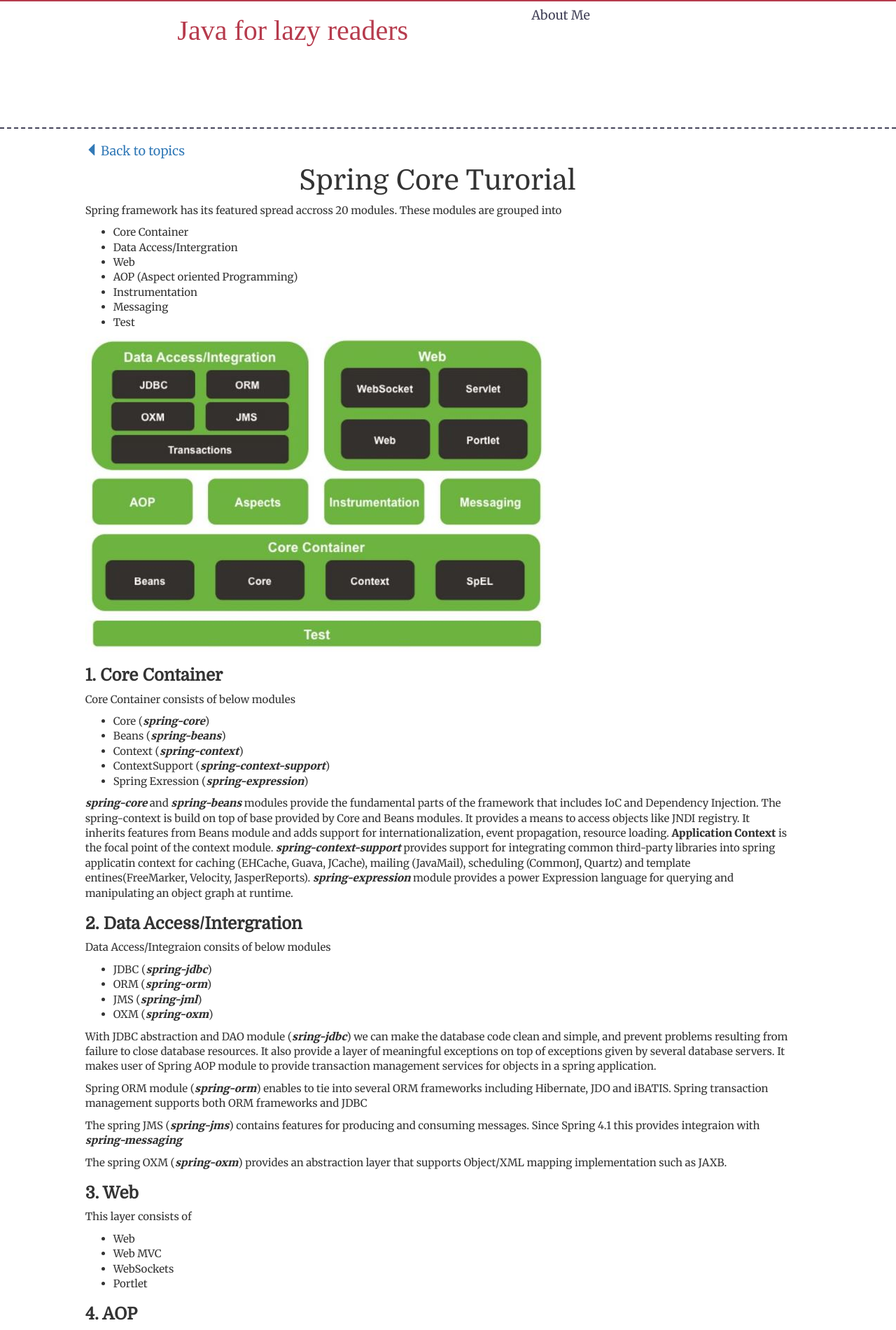
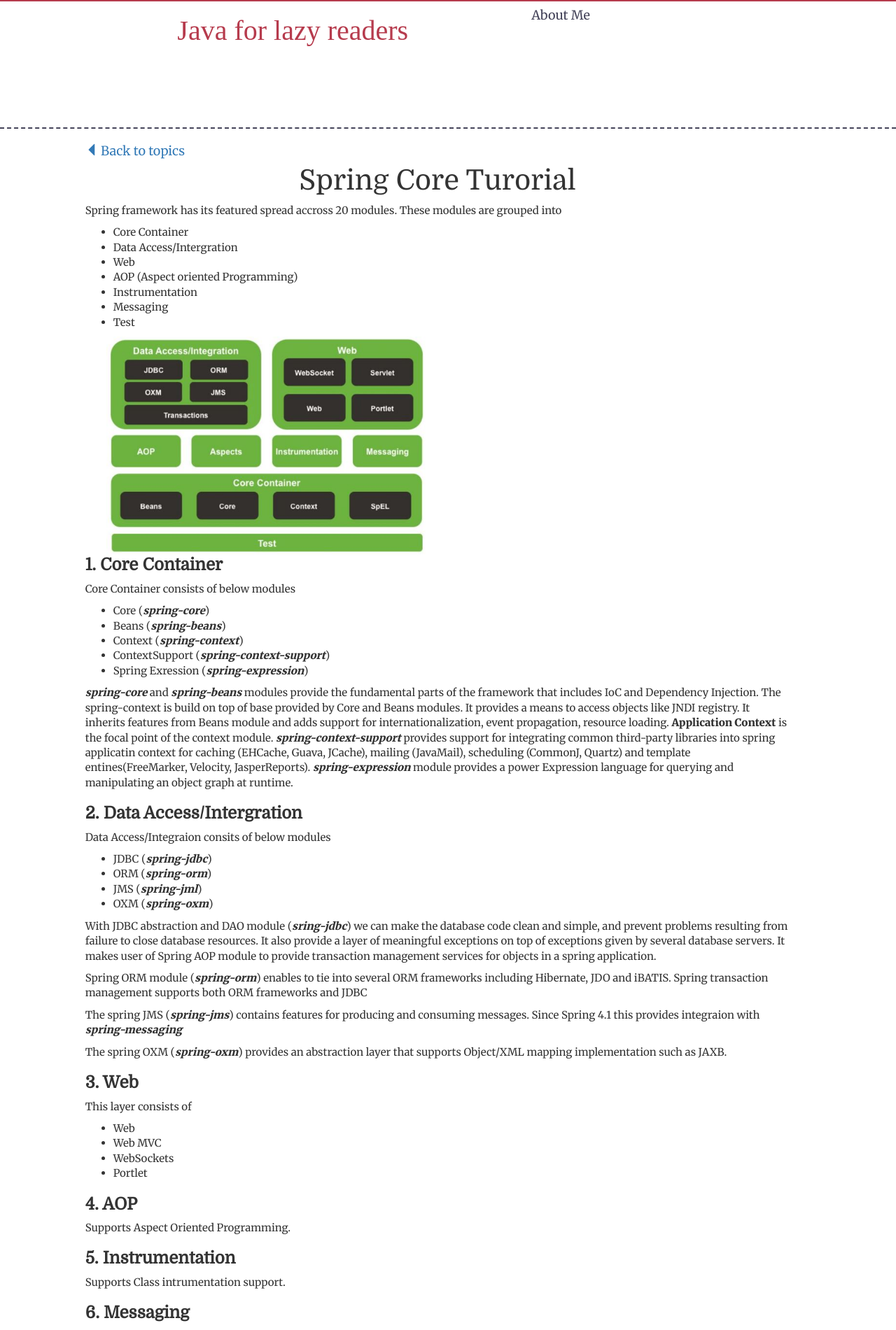
Before and after one commit to deepaksama/deepaksama.github.io, a Jekyll site: the page built from _posts/springcore/2017-03-04-Spring-Core-Tutorial.md, in a window 1280 px wide. Shown: the top 1901 px of the page at 70% size. Built offline with Jekyll 4.4.1, drawn with Linux system fonts in a browser that asks for light colours; nearby versions of some CDN libraries; some web fonts are replaced; some of the changed text lies outside the part shown.

Commit message:
Change in spring tutorial

```diff
--- a/_posts/springcore/2017-03-04-Spring-Core-Tutorial.md
+++ b/_posts/springcore/2017-03-04-Spring-Core-Tutorial.md
@@ -15,8 +15,12 @@
 * Messaging
 * Test
 <br>
-
-![spring modules]({{site.baseurl}}/resources/images/spring-framework-modules.JPG)
+<div class="col-md-12">
+	<div class="col-md-6">
+	<!--![spring modules]({{site.baseurl}}/resources/images/spring-framework-modules.JPG)-->
+	<img src="{{site.baseurl}}/resources/images/spring-framework-modules.JPG" class="content-image"/>
+	</div>
+</div>
 
 ### **1. Core Container**
 Core Container consists of below modules
@@ -98,6 +102,7 @@
 {% endhighlight %}
 
 BeanFactory has 6 methods:
+
 {% highlight java %}
 	Object getBean(String name)
 	boolean containsBean(String name)
@@ -106,6 +111,143 @@
 	boolean isSingleton(String name)
 	String[] getAliases(String)
 {% endhighlight %}
-### ApplicationContainer
 
-![spring modules]({{site.baseurl}}/resources/images/application-context-impls.JPG)
+### ApplicationContext
+
+ApplicationContext is also spring container.  BeanFactory provides basic fuctionality while ApplicationContext provides advanced features for enterprise level applications like i18n, event publishing, JNDI access, Remoting etc.
+
+If By default all singleton beans are created eagerly at the time of ApplicationContext is created.  We can change this behaviour to lazy instantiation by using lazy-init attribute of bean tag.
+
+{% highlight xml linenos %}
+	<bean id="mybean" class="..." lazy-init="true"/>
+{% endhighlight %}
+
+### Implementations of ApplicationContext
+
+There are 5 implementations of ApplicationContext
+
+**1. ClassPathXmlApplicationContext**
+
+This loads the bean definitions/configuration from xml file as class path resource.  This requires the CLASSPATH to be set properly.
+
+___Ex 1:___ _Single configuration file_
+
+{% highlight java %}
+ApplicationContext context = new ClassPathXmlApplicationContext("myconfig.xml");
+{% endhighlight %}
+
+___Ex 2:___ _Multiple configuration file_
+
+{% highlight java %}
+ApplicationContext context = new ClassPathXmlApplicationContext(newString[]{"servicesconfig.xml","daoconfig.xml"});
+{% endhighlight %}
+
+**2. FileSystemXmlApplicationContext**
+
+This loads the bean definitions/configuration from xml file located in file system. This requires the absolute file path to be provided.
+
+___Ex:___
+{% highlight java %}
+ApplicationContext context = new FileSystemXmlApplicationContext("c:/myconfig.xml");
+{% endhighlight %}
+
+**3. XmlWebApplicationContext**
+
+* XmlWebApplicationContext is a spring container for web applications.
+* It is an implementation of WebApplicationContext interface which interns extends from ApplicationContext interface.
+* By default every spring web application creates XmlWebApplicationContext to represent ApplicationContext.
+* This loads bean definitions from xml file /WEB-INF/applicationContext.xml.
+* If we want bean definitions to be loaded from multiple configuration files then we can specify the file location in
+contextConfigLocation parameter of ContextLoaderListener or DispatchServlet in web.xml.
+
+**4. AnnotationConfigApplicationContext**
+
+AnnotationConfigApplicationContext is when we are using java based configuration for bean definitions instead of xml.
+
+___Ex:___
+{% highlight java linenos%}
+public static void main(String[]args){
+	/* Creating Spring IoC Container Without XML configuration file*/
+	ApplicationContext context= new AnnotationConfigApplicationContext(MyConfig.class);
+	MyBean beanObj = context.getBean(MyBean.class);
+	beanObj.someMethod();
+}
+{% endhighlight %}
+
+The config class MyConfig can be written as:
+
+{% highlight java linenos%}
+@Configuration
+public class MyConfig{
+	@Bean
+	public MyBean myBeanId(){
+		return new MyBean();
+	}
+}
+{% endhighlight %}
+
+__Notes:__
+* The class AnnotationConfigApplicationContext and the annotations _@Configuration_ , _@Bean_  are introduced in Spring 3.0.
+
+**5. AnnotationConfigWebApplicationContext**
+
+This is web application counter part for _AnnotationConfigApplicationContext_
+
+By default spring web application uses XmlWebApplicationContext as ApplicationContext.
+To change this to AnnotationConfigWebApplicationContext by changing contextClass parameter of ContextLoaderListener or DispatchServlet in web.xml.
+
+___Ex:___ _For ContextLoaderListener_
+
+{% highlight xml linenos%}
+<web-app>
+	<context-param>
+		<param-name>contextClass</param-name>
+			<param-value>
+				org.springframework.web.context.support.AnnotationConfigWebApplicationContext
+		</param-value>
+	</context-param>
+	<context-param>
+		<param-name>contextConfigLocation</param-name>
+		<!--MyConfig must be annotated with @Configuration-->
+		<param-value> MyConfig</param-value>
+	</context-param>
+	<listener>
+		<listener-class>
+			org.springframework.web.context.ContextLoaderListener
+		</listener-class>
+	</listener>
+</web-app>
+{% endhighlight %}
+
+___Ex:___ _For DispatcherServlet_
+
+{% highlight xml linenos%}
+<web-app>
+	<servlet>
+		<servlet-name>mydispatcher</servlet-name>
+		<servlet-class > org.springframework.web.servlet.DispatcherServlet</servlet-class>
+		<init-param>
+			<param-name>contextClass</param-name>
+			<param-value>
+			 org.springframework.web.context.support.AnnotationConfigWebApplicationContext
+			</param-value>
+		</init-param>
+		<init-param>
+			<param-name>contextConfigLocation</param-name>
+			<!--MyConfig must be class annotated with @Configuration-->
+			<param-value> MyConfig </param-value>
+		</init-param>
+	</servlet>
+	<servlet-mapping>
+		<servlet-name>mydispatcher</servlet-name>
+		<url-pattern>*.htm</url-pattern>
+	</servlet-mapping>
+</web-app>
+{% endhighlight %}
+
+<div class="col-md-12">
+	<div class="col-md-7">
+	<!--![spring modules]({{site.baseurl}}/resources/images/spring-framework-modules.JPG)-->
+	<img src="{{site.baseurl}}/resources/images/application-context-impls.JPG" class="content-image"/>
+	</div>
+</div>
--- a/resources/custom/css/stylesheet.css
+++ b/resources/custom/css/stylesheet.css
@@ -221,7 +221,18 @@
 	border-right:0px;
 }
 
-/*.content-wrapper img { width:70%;}*/
+/*.content-wrapper img { max-width:50%;}*/
+.topic-image {
+	/*max-width:100%;*/
+}
+.content-image {
+	max-width:100%;
+}
+
+.clearboth {
+	clear:both;
+}
+
 .post > .highlight .lineno { color: #ccc; display:inline-block; padding: 0 5px; border-right:1px solid #ccc; }
 .post > .highlight pre code { display: block; white-space: pre; overflow-x: auto; word-wrap: normal; }
 
```
Also changed, not shown: resources/images/application-context-impls.JPG.
